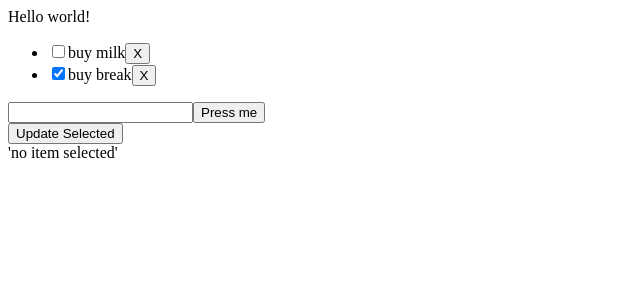
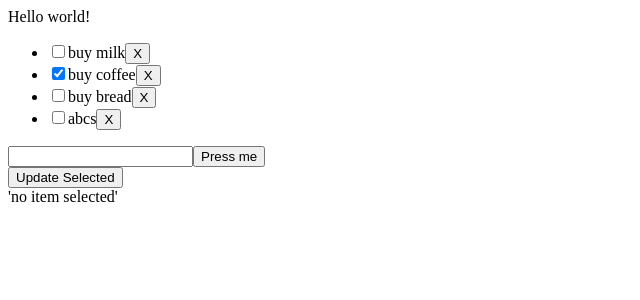
Before and after one commit to sorinoctavian/react-redux, a React (Create React App) app: page / in a window 1280 px wide. Shown: the top 300 px of the page, without its empty margins (0-640 px from the left). Built offline with nearby package versions, Linux system fonts and the light colour scheme; data requests are answered from the project's data file.

Commit message:
postToDo call to api

```diff
--- a/db.json
+++ b/db.json
@@ -7,8 +7,18 @@
     },
     {
       "id": 1,
-      "content": "buy break",
+      "content": "buy coffee",
       "checked": true
+    },
+    {
+      "id": 2,
+      "content": "buy bread",
+      "checked": false
+    },
+    {
+      "content": "abcs",
+      "checked": false,
+      "id": 3
     }
   ]
 }
--- a/src/actions/actions.js
+++ b/src/actions/actions.js
@@ -1,16 +1,16 @@
 import * as actionTypes from './actionTypes';
-import { getToDos } from '../apis/api';
+import { getToDos, postToDo } from '../apis/api';
 
-let idCounter = 2;
-export const addToDo = (text) => {
-    return {
+export const addToDo =(text) => async (dispatch)=>{
+    let newToDo = {
+        content: text,
+        checked: false
+    };
+    let response = await postToDo(newToDo);
+    dispatch ({
         type : actionTypes.ADD_TODO,
-        payload: {
-            id: idCounter++,
-            content: text,
-            checked: false
-        }
-    }
+        payload: response.data
+    });
 }
 
 export const removeToDo = (id) => {
--- a/src/apis/api.js
+++ b/src/apis/api.js
@@ -4,3 +4,8 @@ export const getToDos = async ()  => {
     let response = await axios.get('http://localhost:3004/todos');
     return response;
 }
+
+export const postToDo = async (todo) => {
+    let response = await axios.post('http://localhost:3004/todos', todo);
+    return response;
+}
```
